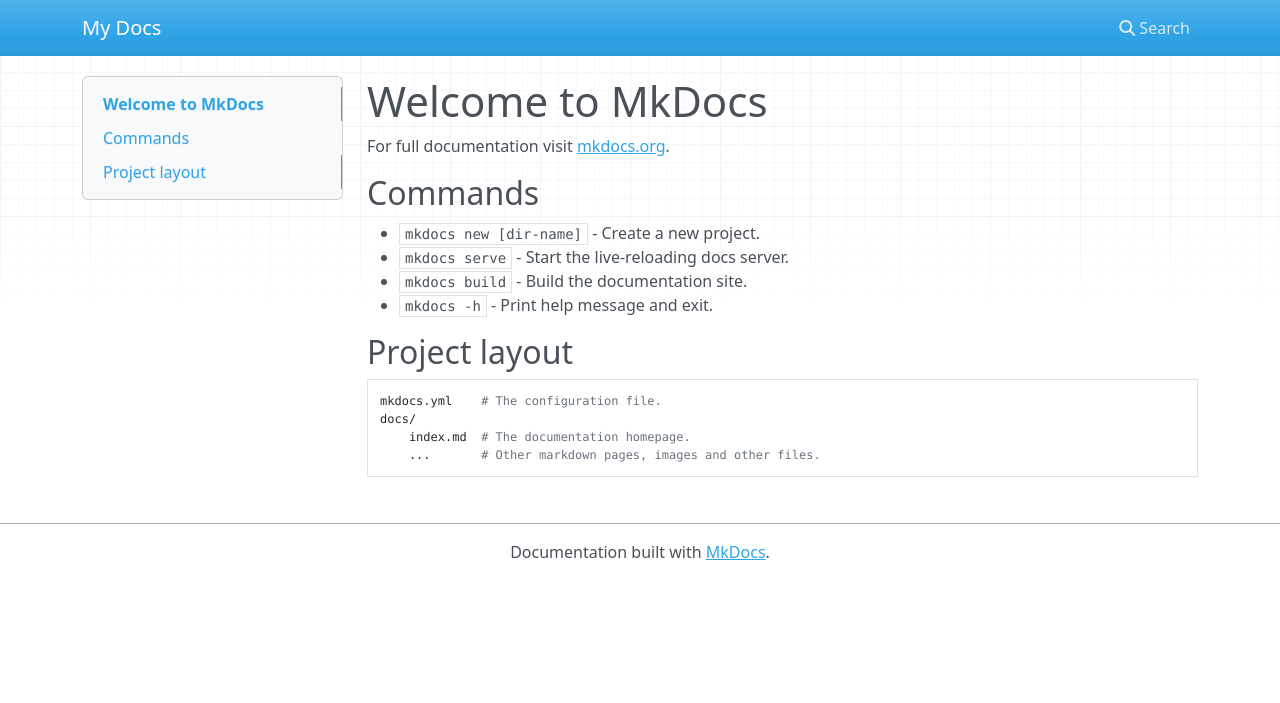
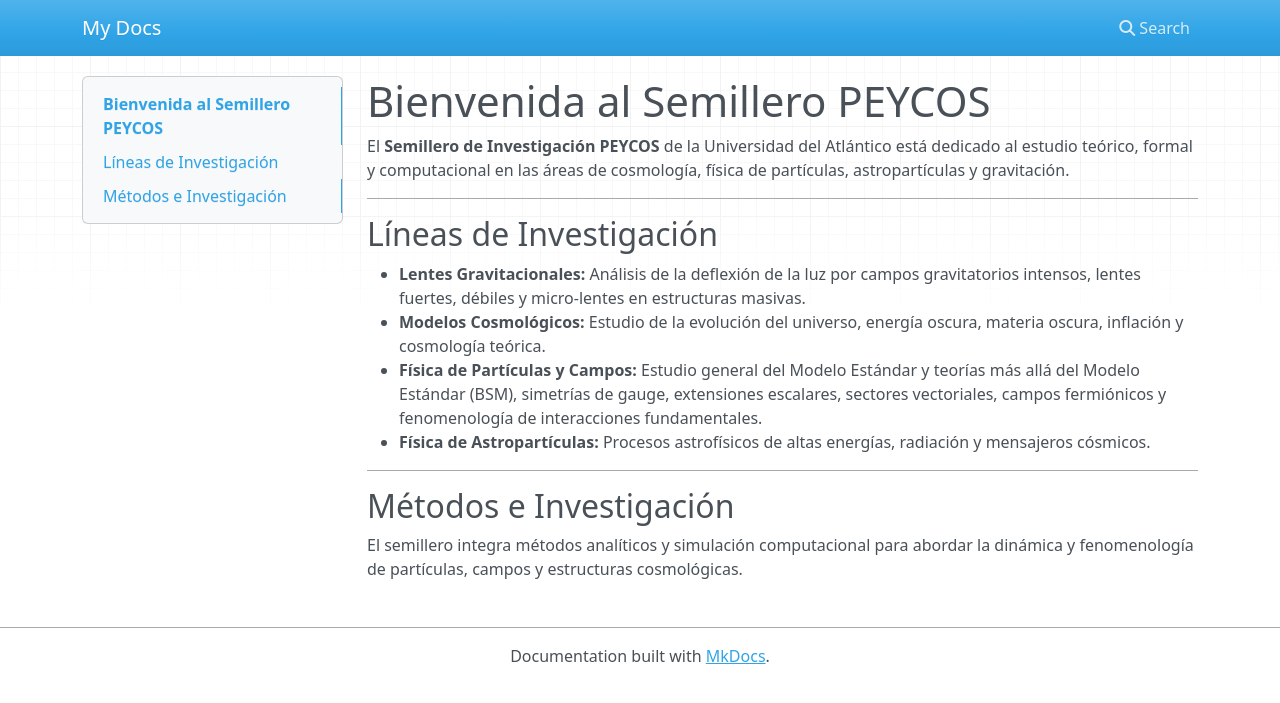
Before and after one commit to PEyCOS/PEyCOS.github.io, an MkDocs documentation site: the page built from docs/index.md, in a window 1280 px wide. Shown: the top 703 px of the page. Built offline with MkDocs 1.6.1, drawn with Linux system fonts in a browser that asks for light colours; nearby versions of some CDN libraries.

Commit message:
Generalizacion de la linea de Fisica de Particulas y Campos

```diff
--- a/docs/index.md
+++ b/docs/index.md
@@ -1,17 +1,18 @@
-# Welcome to MkDocs
+# Bienvenida al Semillero PEYCOS
 
-For full documentation visit [mkdocs.org](https://www.mkdocs.org).
+El **Semillero de Investigación PEYCOS** de la Universidad del Atlántico está dedicado al estudio teórico, formal y computacional en las áreas de cosmología, física de partículas, astropartículas y gravitación.
 
-## Commands
+---
 
-* `mkdocs new [dir-name]` - Create a new project.
-* `mkdocs serve` - Start the live-reloading docs server.
-* `mkdocs build` - Build the documentation site.
-* `mkdocs -h` - Print help message and exit.
+## Líneas de Investigación
 
-## Project layout
+- **Lentes Gravitacionales:** Análisis de la deflexión de la luz por campos gravitatorios intensos, lentes fuertes, débiles y micro-lentes en estructuras masivas.
+- **Modelos Cosmológicos:** Estudio de la evolución del universo, energía oscura, materia oscura, inflación y cosmología teórica.
+- **Física de Partículas y Campos:** Estudio general del Modelo Estándar y teorías más allá del Modelo Estándar (BSM), simetrías de gauge, extensiones escalares, sectores vectoriales, campos fermiónicos y fenomenología de interacciones fundamentales.
+- **Física de Astropartículas:** Procesos astrofísicos de altas energías, radiación y mensajeros cósmicos.
 
-    mkdocs.yml    # The configuration file.
-    docs/
-        index.md  # The documentation homepage.
-        ...       # Other markdown pages, images and other files.
+---
+
+## Métodos e Investigación
+
+El semillero integra métodos analíticos y simulación computacional para abordar la dinámica y fenomenología de partículas, campos y estructuras cosmológicas.
```
